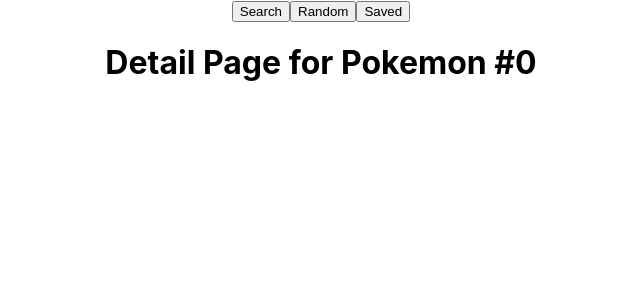
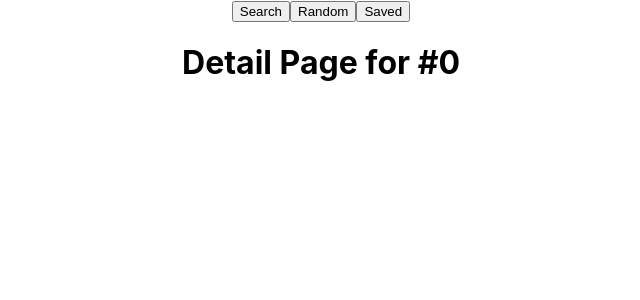
Before and after one commit to levimllr/pokedex-react-frontend, a React (Create React App) app: page /pokemon/0 in a window 1280 px wide. Shown: the top 300 px of the page, without its empty margins (319-959 px from the left). Built offline with nearby package versions, Linux system fonts and the light colour scheme; no server answers.

Commit message:
Combine detail component and route props

```diff
--- a/src/Card.tsx
+++ b/src/Card.tsx
@@ -1,4 +1,4 @@
-import React, { FunctionComponent, MouseEvent } from 'react';
+import React, { FunctionComponent } from 'react';
 import { Link } from 'react-router-dom';
 import {Pokemon} from './types/index'
 
@@ -13,7 +13,7 @@
                 id={`pokemonCard-${props.pokemon.id}`}
                 key={props.pokemon.id}
             >
-                <img src={props.pokemon.image_url}></img>
+                <img alt={props.pokemon.name} src={props.pokemon.image_url}></img>
                 <h2>#{props.pokemon.id} {props.pokemon.name}</h2>
             </div>
         </Link>
--- a/src/CardGrid.tsx
+++ b/src/CardGrid.tsx
@@ -1,4 +1,4 @@
-import React, { FunctionComponent, MouseEvent, Props } from 'react';
+import React, { FunctionComponent } from 'react';
 import Card from './Card';
 import {Pokemon} from './types/index'
 
--- a/src/DetailPage.tsx
+++ b/src/DetailPage.tsx
@@ -8,9 +8,11 @@
 
 const DetailPage:FunctionComponent<Props & RouteComponentProps<{ id: string}>> =
     props => {
+        const pokeNum = parseInt(props.match.params.id);
+
         return (
         <div className="page">
-            <h1>Detail Page for Pokemon #{props.match.params.id}</h1>
+    <h1>Detail Page for #{pokeNum}</h1>
 
         </div>
     )}
```
